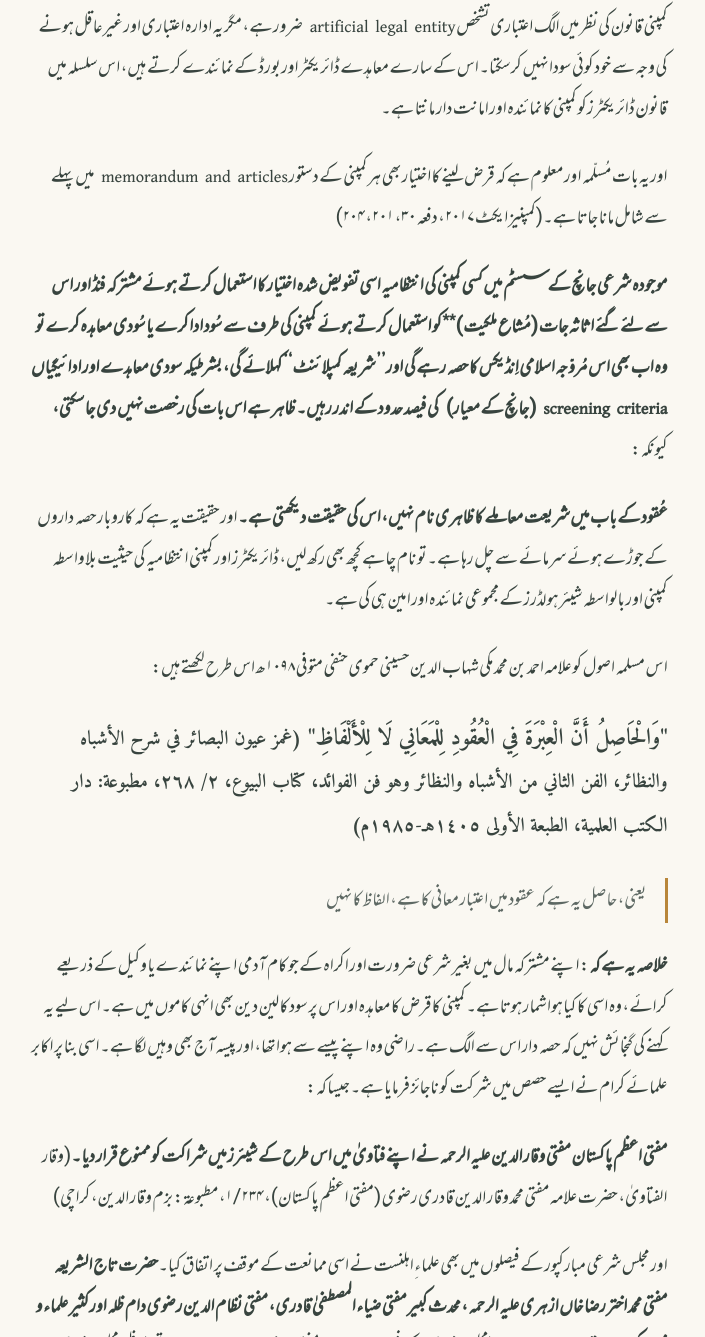
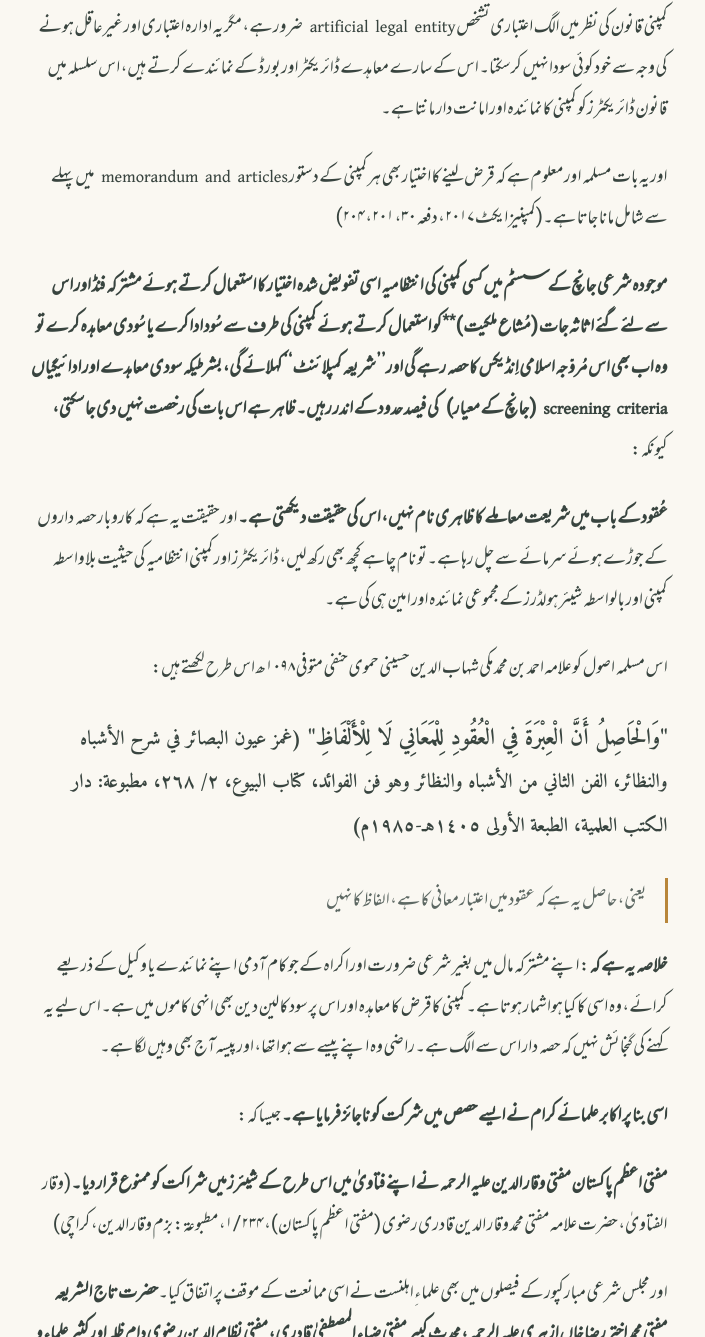
Before and after one commit to TahirQadri88/PersonalWebsite, a plain HTML site: page posts/reservations-shariah-screening-stocks.html in a window 1280 px wide. Shown: the part 1652-2989 px from the top of the page, without its empty margins (420-1125 px from the left). Drawn offline with Linux system fonts and the light colour scheme; a web font is replaced by a local one.

Commit message:
Update from the editor
content.js, posts/reservations-shariah-screening-stocks.html

Published by tahir.razavi@gmail.com

```diff
--- a/posts/reservations-shariah-screening-stocks.html
+++ b/posts/reservations-shariah-screening-stocks.html
@@ -55,13 +55,14 @@
           <h3 class="urdu align-right" lang="ur" dir="rtl">۱۔ شیئر ہولڈر اپنی رضامندی سے کمپنی کا مالی شریک بن کر اس کے قانونی و آئینی نظام کا حصہ بنتا ہے۔</h3>
           <p class="urdu" lang="ur" dir="rtl">شیئر خریدنے والا شخص اپنی رضامندی سے کمپنی کا مالی شریک بن کر اس کے قانونی و آئینی نظام کا حصہ بنتا ہے۔ اس نظام کے تحت بورڈ (board of directors) کو کمپنی کا کاروبار چلانے، اجیر رکھنے، قرضہ لینے اور سرمایہ کاری کرنے کا اختیار حاصل ہوتا ہے۔تفصیل اس کی یہ ہے کہ:</p>
           <p class="urdu align-left" lang="ur" dir="rtl">کمپنی قانون کی نظر میں الگ اعتباری تشخص artificial legal entity ضرور ہے، مگر یہ ادارہ اعتباری اور غیر عاقل ہونے کی وجہ سے خود کوئی سودا نہیں کرسکتا۔ اس کے سارے معاہدے ڈائریکٹر اور بورڈ کے نمائندے کرتے ہیں، اس سلسلہ میں قانون ڈائریکٹر زکو کمپنی کا نمائندہ اور امانت دار مانتا ہے۔</p>
-          <p class="urdu align-left" lang="ur" dir="rtl">اور یہ بات مُسلّمہ اور معلوم ہے کہ قرض لینے کا اختیار بھی ہر کمپنی کے دستور memorandum and articles میں پہلے سے شامل مانا جاتا ہے۔(کمپنیز ایکٹ ۲۰۱۷، دفعہ ۳۰، ۲۰۱، ۲۰۴)</p>
+          <p class="urdu align-left" lang="ur" dir="rtl">اور یہ بات مسلمہ اور معلوم ہے کہ قرض لینے کا اختیار بھی ہر کمپنی کے دستور memorandum and articles میں پہلے سے شامل مانا جاتا ہے۔(کمپنیز ایکٹ ۲۰۱۷، دفعہ ۳۰، ۲۰۱، ۲۰۴)</p>
           <p class="urdu align-right" lang="ur" dir="rtl"><b>موجودہ شرعی جانچ کے سسٹم میں کسی کمپنی کی انتظامیہ اسی تفویض شدہ اختیار کا استعمال کرتے ہوئےمشترکہ فنڈ اور اس سے لئے گئے اثاثہ جات (مُشاع ملکیت )<sup>**</sup> کو استعمال کرتے ہوئے کمپنی کی طرف سے سُود ادا کرے یا سُودی معاہدہ کرے تو وہ اب بھی اس مُروّجہ اسلامی اِنڈیکس کا حصہ رہے گی اور’’ شریعہ کمپلائنٹ‘‘ کہلائے گی، بشرطیکہ سودی معاہدے اور ادائیگیاں screening criteria (جانچ کے معیار) کی فیصد حدود کے اندر رہیں۔ ظاہر ہے اس بات کی رخصت نہیں دی جاسکتی،</b> کیونکہ:</p>
           <p class="urdu align-left" lang="ur" dir="rtl"><b>عُقود کے باب میں شریعت معاملے کا ظاہری نام نہیں، اس کی حقیقت دیکھتی ہے۔</b> اور حقیقت یہ ہے کہ کاروبار حصہ داروں کے جوڑے ہوئے سرمائے سے چل رہا ہے۔ تو نام چاہے کچھ بھی رکھ لیں، ڈائریکٹرز اور کمپنی انتظامیہ کی حیثیت بلا واسطہ کمپنی اور بالواسطہ شیئر ہولڈرز کے مجموعی نمائندہ اور امین ہی کی ہے۔</p>
           <p class="urdu align-left" lang="ur" dir="rtl">اس مسلمہ اصول کو علامہ احمد بن محمد مکی شہاب الدین حسینی حموی حنفی متوفی ۱۰۹۸ھ اس طرح لکھتے ہیں:</p>
           <p class="arabic align-left" lang="ar" dir="rtl">&quot;وَالْحَاصِلُ أَنَّ الْعِبْرَةَ فِي الْعُقُودِ لِلْمَعَانِي لَا لِلْأَلْفَاظِ&quot; <span class="text-small">(غمز عيون البصائر في شرح الأشباه والنظائر، الفن الثاني من الأشباه والنظائر وهو فن الفوائد، كتاب البيوع، ٢/ ٢٦٨، مطبوعة: دار الكتب العلمية، الطبعة الأولى ١٤٠٥هـ-١٩٨٥م)</span></p>
           <blockquote class="urdu align-right" lang="ur" dir="rtl">یعنی، حاصل یہ ہے کہ عقود میں اعتبار معانی کا ہے، الفاظ کا نہیں</blockquote>
-          <p class="urdu align-left" lang="ur" dir="rtl"><b>خلاصہ یہ ہے کہ</b>: اپنے مشترکہ مال میں بغیر شرعی ضرورت اور اکراہ کے جو کام آدمی اپنے نمائندے یا وکیل کے ذریعے کرائے، وہ اسی کا کیا ہوا شمار ہوتا ہے۔ کمپنی کا قرض کا معاہدہ اور اس پر سود کا لین دین بھی انہی کاموں میں ہے۔ اس لیے یہ کہنے کی گنجائش نہیں کہ حصہ دار اس سے الگ ہے۔ راضی وہ اپنے پیسے سے ہوا تھا، اور پیسہ آج بھی وہیں لگا ہے۔ اسی بنا پر اکابر علمائے کرام نے ایسے حصص میں شرکت کو ناجائز فرمایا ہے۔ جیسا کہ:</p>
+          <p class="urdu align-left" lang="ur" dir="rtl"><b>خلاصہ یہ ہے کہ</b>: اپنے مشترکہ مال میں بغیر شرعی ضرورت اور اکراہ کے جو کام آدمی اپنے نمائندے یا وکیل کے ذریعے کرائے، وہ اسی کا کیا ہوا شمار ہوتا ہے۔ کمپنی کا قرض کا معاہدہ اور اس پر سود کا لین دین بھی انہی کاموں میں ہے۔ اس لیے یہ کہنے کی گنجائش نہیں کہ حصہ دار اس سے الگ ہے۔ راضی وہ اپنے پیسے سے ہوا تھا، اور پیسہ آج بھی وہیں لگا ہے۔</p>
+          <p class="urdu align-left" lang="ur" dir="rtl"><b>اسی بنا پر اکابر علمائے کرام نے ایسے حصص میں شرکت کو ناجائز فرمایا ہے۔</b> جیسا کہ:</p>
           <p class="urdu align-right" lang="ur" dir="rtl"><b>مفتی اعظم پاکستان مفتی وقار الدین علیہ الرحمہ نے اپنے فتاویٰ میں اس طرح کے شیئرز میں شراکت کو ممنوع قرار دیا ۔</b>(وقار الفتاویٰ، حضرت علامہ مفتی محمد وقار الدین قادری رضوی (مفتی اعظم پاکستان)، ۱/۲۳۴، مطبوعۃ: بزم وقار الدین، کراچی)</p>
           <p class="urdu align-right" lang="ur" dir="rtl">اور مجلس شرعی مبارکپور کے فیصلوں میں بھی علماء ِاہلنست نے اسی ممانعت کے موقف پر اتفاق کیا۔<b>حضرت تاج الشریعہ مفتی محمد اختر رضا خاں از ہری علیہ الرحمہ ، محدث کبیر مفتی ضیاء المصطفیٰ قادری، مفتی نظام الدین رضوی دام ظلہ اور کثیر علماء و فقہاء کی اس پر تصدیق موجود ہے۔</b>(مجلس شرعی کے فیصلے، مرتب: مفتی محمد نظام الدین رضوی برکاتی (ناظمِ مجلس شرعی و صدرِ شعبۂ افتاء جامعہ اشرفیہ، مبارک پور)، ۱/۱۴۴، مطبوعۃ: مجلس شرعی الجامعۃ الاشرفیہ، مبارک پور، ۱۴۳۵ھ-۲۰۱۴م)</p>
           <p><b>**مِلکِ مُشاع کی وضاحت:</b><b> شرعی اعتبار سے مشترکہ ملکیت کی ایک صورت یہ ہوتی ہے کہ دو یا زائد شریک کسی چیز میں ویلیو کے حساب سےمشترکہ ملکیت رکھتے ہیں لیکن وہ چیز تقسیم نہیں ہوئی ہوتی بلکہ اس کے ایک ایک ذرہ میں دونوں کا حصہ ہوتا ہے ، ایسی کیفیت کو مُشاع اور ایسی چیز کو مِلکِ مُشاع کہتے ہیں۔(جیسے شرکاء کی مالکانہ حیثیت کسی شرکت عنان کے اثاثوں میں)</b></p>
```
Also changed, not shown: content.js (+1 -1 lines).
